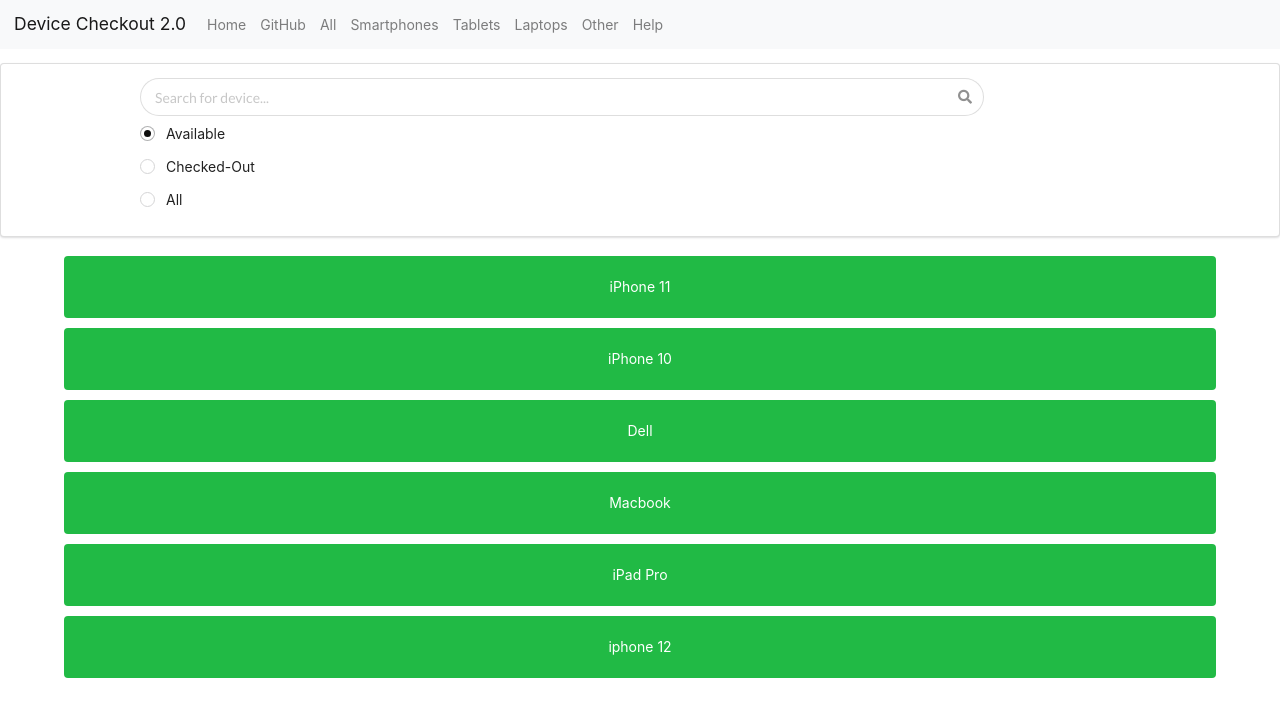
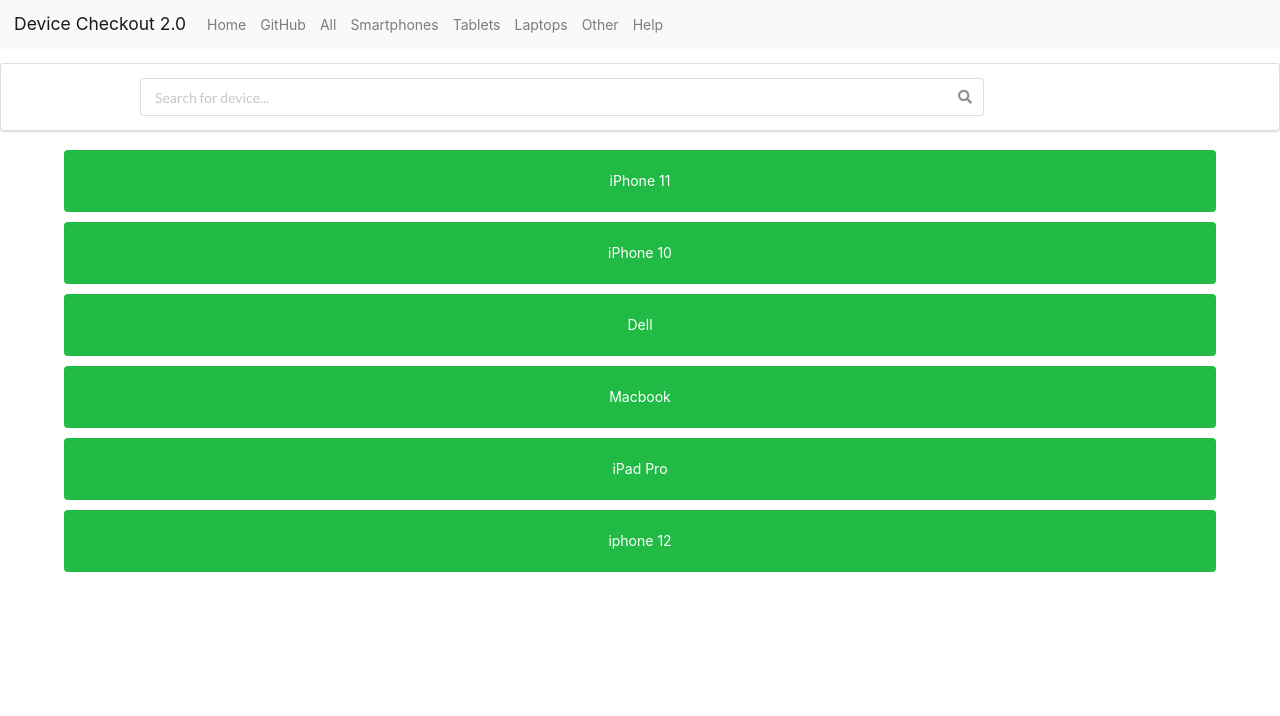
Before and after one commit to claudeshyaka-esri/device-checkout, a React (Create React App) app in the folder device-checkout-frontend/app/: page / in a window 1280 px wide. Shown: the top 716 px of the page. Built offline with nearby package versions, Linux system fonts and the light colour scheme.

Commit message:
added search suggestions to search bar

```diff
--- a/device-checkout-frontend/app/src/components/App2.js
+++ b/device-checkout-frontend/app/src/components/App2.js
@@ -7,13 +7,14 @@
 import NavBar from "./NavBar";
 import DeviceResultList from "./DeviceResultList";
 import LoadingSpinner from "./LoadingSpinner";
-import Search from "./Search";
+import SearchBar from "./SearchBar";
 import CheckBox from "./CheckBox";
 
 class App2 extends React.Component {
   state = {
     devices: [],
     loading: false,
+    searchSource: [],
   };
 
   // load the devices from the initial query
@@ -34,6 +35,21 @@
         }
       });
     });
+
+    // set the search source for the searchBar
+    const searchList = [
+      "iPhone 11",
+      "iPhone 10",
+      "Dell",
+      "MacBook",
+      "iPad Pro",
+      "iPhone 12",
+      "Samsung Galaxy s10",
+      "Samsung Galaxy Tab",
+    ];
+    this.setState({
+      searchSource: searchList,
+    });
   };
 
   render() {
@@ -44,8 +60,8 @@
         <NavBar />
         <div className="ui segment">
           <div style={{ marginLeft: "10%" }}>
-            <Search />
-            <CheckBox />
+            <SearchBar source={this.state.searchSource} />
+            {/* <CheckBox /> */}
           </div>
         </div>
         <div className="result-container">
--- a/device-checkout-frontend/app/src/components/DeviceResultList.js
+++ b/device-checkout-frontend/app/src/components/DeviceResultList.js
@@ -2,12 +2,9 @@
 import DeviceCard from "./DeviceCard";
 
 const DeviceResultList = (props) => {
+  let counter = 0;
   const devices = props.devices.map((device) => {
-    return (
-      <div>
-        <DeviceCard deviceName={device.name} />
-      </div>
-    );
+    return <DeviceCard deviceName={device.name} key={counter++} />;
   });
   return <div>{devices}</div>;
 };
--- a/device-checkout-frontend/app/src/components/Search.js
+++ /dev/null
@@ -1,19 +0,0 @@
-import React from "react";
-
-const Search = () => {
-  return (
-    <div className="ui search">
-      <div className="ui icon input" style={{ width: "75%" }}>
-        <input
-          className="prompt"
-          type="text"
-          placeholder="Search for device..."
-        />
-        <i className="search icon"></i>
-      </div>
-      <div className="results"></div>
-    </div>
-  );
-};
-
-export default Search;
--- /dev/null
+++ b/device-checkout-frontend/app/src/components/SearchBar.js
@@ -0,0 +1,64 @@
+import React from "react";
+
+import SearchSuggestions from "./SearchSuggestions";
+
+class SearchBar extends React.Component {
+  state = { searchTerm: "", filteredSearch: [] };
+
+  onSearchSubmit = (event) => {
+    event.preventDefault();
+    console.log("search submitted");
+    console.log(this.props.source);
+    // call the callback from parent component
+  };
+
+  onInputChange = (event) => {
+    const { source } = this.props;
+    let filter, textValue, suggestStr;
+
+    this.setState(
+      {
+        searchTerm: event.target.value,
+      },
+      () => {
+        textValue = this.state.searchTerm.toUpperCase();
+        const filteredResults = [];
+        source.forEach((name) => {
+          if (name.toUpperCase().includes(textValue)) {
+            filteredResults.push(name);
+          }
+        });
+        this.setState({
+          filteredSearch: filteredResults,
+        });
+      }
+    );
+  };
+
+  render() {
+    return (
+      <div className="ui search-bar">
+        <form onSubmit={this.onSearchSubmit} className="ui form">
+          <div className="ui icon input" style={{ width: "75%" }}>
+            <input
+              type="text"
+              placeholder="Search for device..."
+              value={this.state.searchTerm}
+              onChange={this.onInputChange}
+            />
+            <i className="search icon"></i>
+          </div>
+        </form>
+        <div style={{ width: "75%" }}>
+          {this.state.searchTerm.length > 0 ? (
+            <SearchSuggestions source={this.state.filteredSearch} />
+          ) : (
+            <SearchSuggestions source={[]} />
+          )}
+        </div>
+      </div>
+    );
+  }
+}
+
+export default SearchBar;
--- /dev/null
+++ b/device-checkout-frontend/app/src/components/SearchSuggestions.js
@@ -0,0 +1,18 @@
+import React from "react";
+import { ListGroup, ListGroupItem } from "reactstrap";
+
+const SearchSuggestions = (props) => {
+  let counter = 0;
+
+  const suggestions = props.source.map((suggestion) => {
+    return <ListGroupItem key={counter++}>{suggestion}</ListGroupItem>;
+  });
+
+  return (
+    <div>
+      <ListGroup>{suggestions}</ListGroup>
+    </div>
+  );
+};
+
+export default SearchSuggestions;
```
